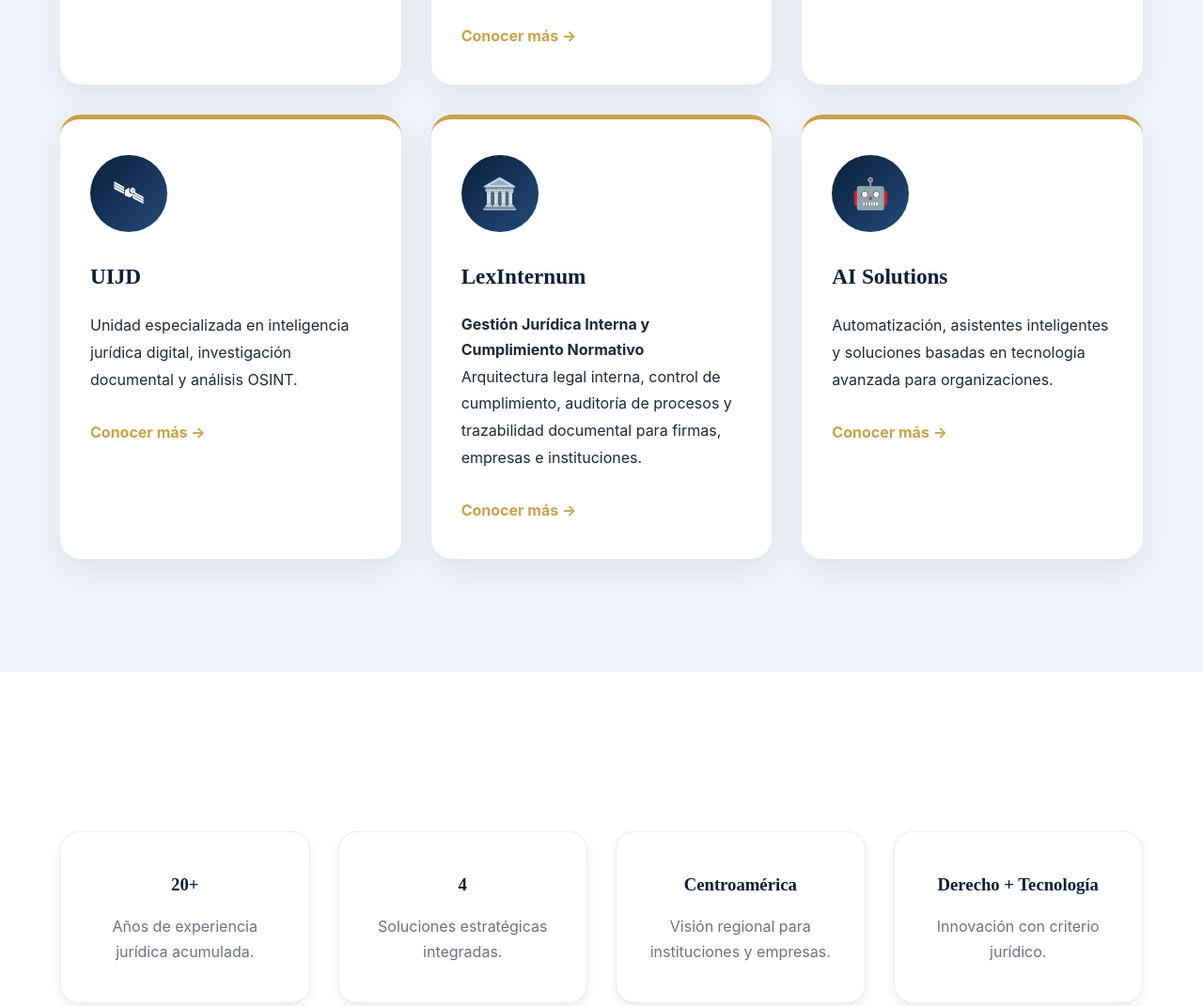
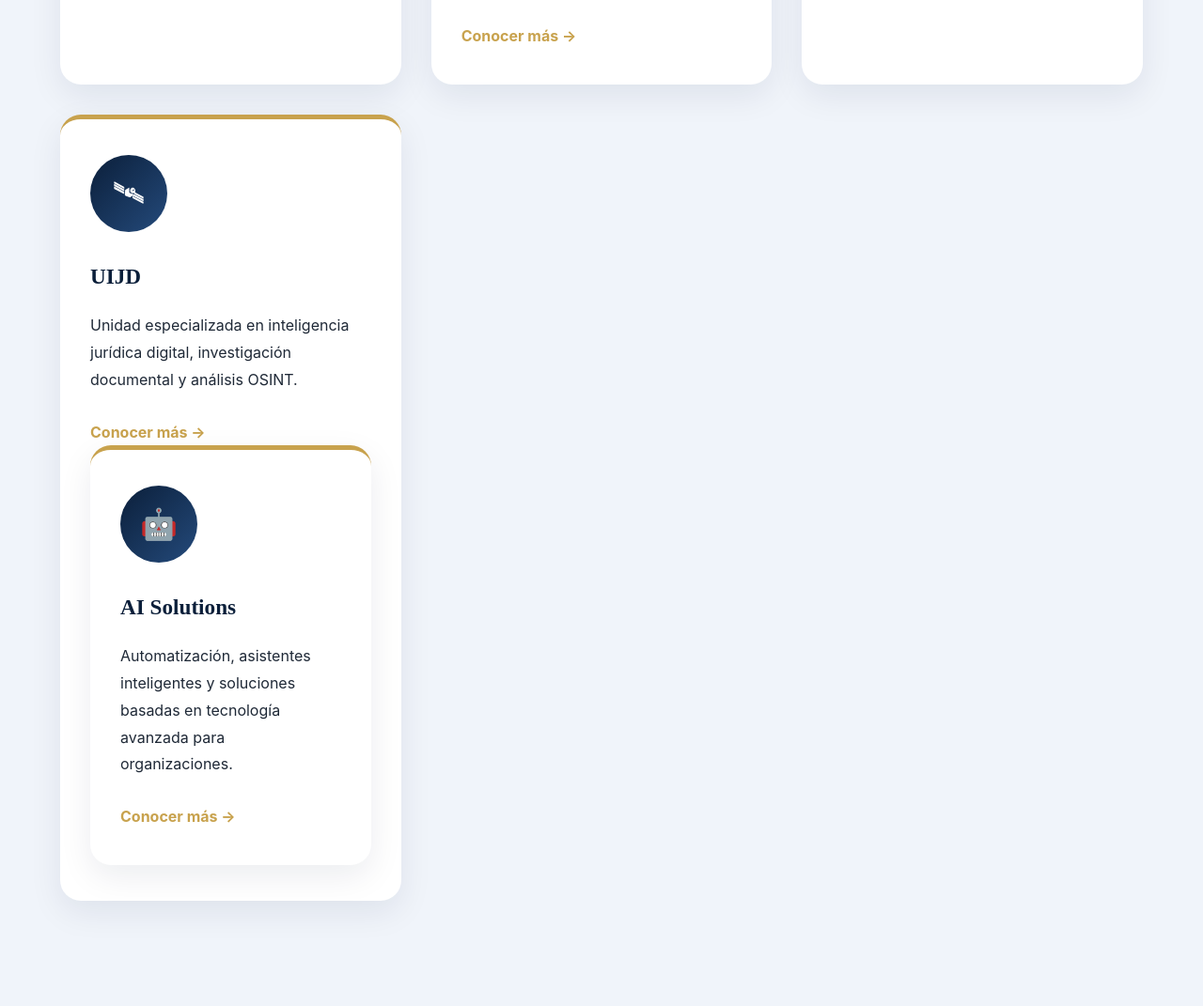
Before and after one commit to guillermojarqui/ai-solutions-landing, a plain HTML site: page index.html in a window 1280 px wide. Shown: the part 3832-4903 px from the top of the page at 94% size. Drawn offline with Linux system fonts and the light colour scheme; a script that the page names is missing.

Commit message:
Remove LexInternum article from index.html
Removed LexInternum article section from index.html.

```diff
--- a/index.html
+++ b/index.html
@@ -585,17 +585,7 @@ ECOSISTEMA JLS
 
                 </a>
 
-            </article>
-            <!-- LexInternum -->
-<article class="eco-card">
-    <div class="eco-icon">
-        🏛️
-    </div>
-    <h3>LexInternum</h3>
-    <h4>Gestión Jurídica Interna y Cumplimiento Normativo</h4>
-    <p>Arquitectura legal interna, control de cumplimiento, auditoría de procesos y trazabilidad documental para firmas, empresas e instituciones.</p>
-    <a href="#contacto" class="eco-link">Conocer más →</a>
-</article>
+
 
             <!-- AI -->
 
```
